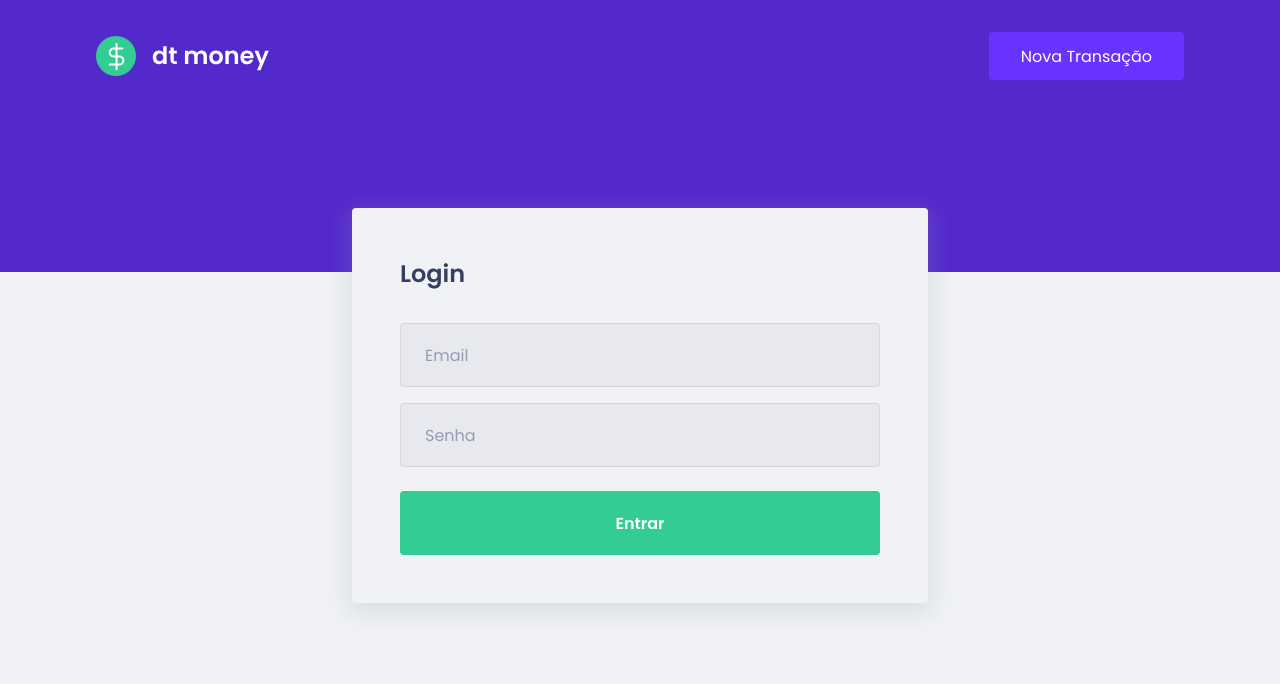
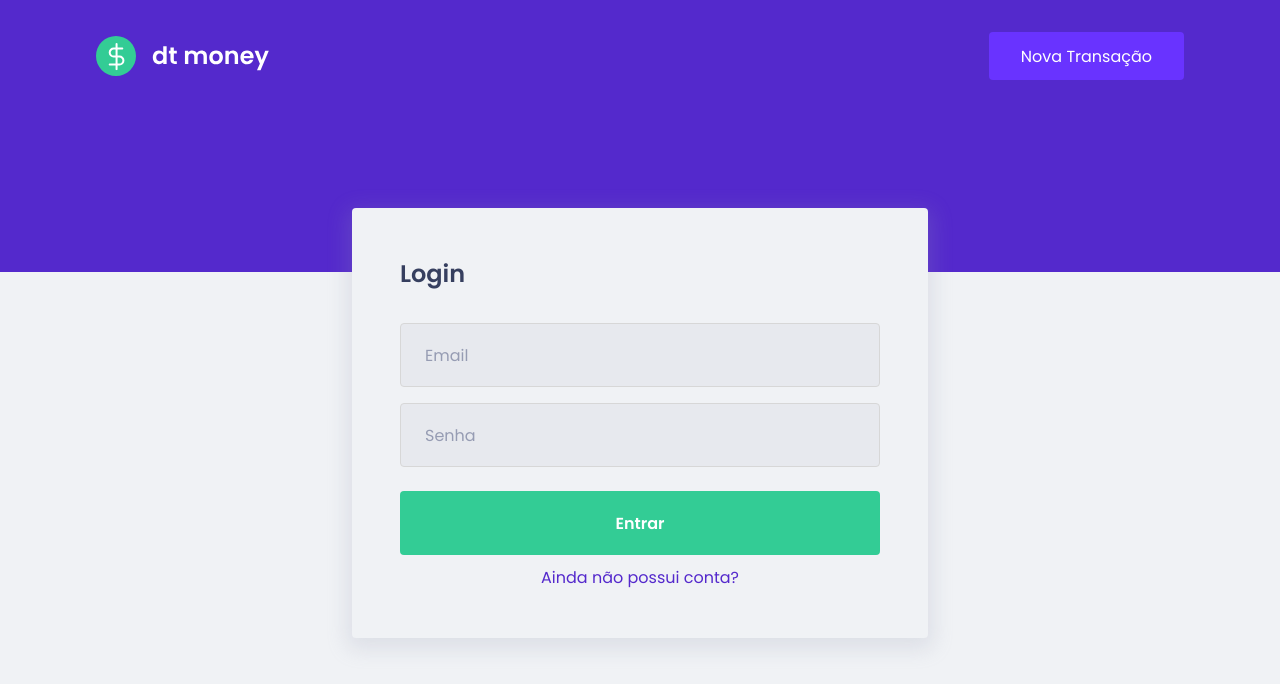
Before and after one commit to MattFerreira18/DT.Money, a React (Create React App) app in the folder frontend/: page /signin in a window 1280 px wide. Shown: the top 684 px of the page. Built offline with nearby package versions, Linux system fonts and the light colour scheme; no server answers.

Commit message:
feat: connected the login and signup pages
added a link button to link this pages

```diff
--- /dev/null
+++ b/frontend/src/ui/components/buttons/LinkButton/index.tsx
@@ -0,0 +1,19 @@
+import React from 'react';
+import { Link } from 'react-router-dom';
+
+import { Container } from './styles';
+
+type LinkButtonProps = {
+  title: string;
+  link: string;
+}
+
+export function LinkButton({ title, link }: LinkButtonProps) {
+  return (
+    <Link to={link}>
+      <Container>
+      <a>{title}</a>
+    </Container>
+    </Link>
+  );
+}
--- /dev/null
+++ b/frontend/src/ui/components/buttons/LinkButton/styles.ts
@@ -0,0 +1,16 @@
+import styled from "styled-components";
+
+export const Container = styled.div`
+  margin-top: 0.6rem;
+
+  display: flex;
+  justify-content: center;
+
+  a {
+    color: ${({ theme }) => theme.colors.blue};
+
+    &:hover {
+      filter: opacity(0.8);
+    }
+  }
+`;
--- a/frontend/src/ui/components/buttons/index.ts
+++ b/frontend/src/ui/components/buttons/index.ts
@@ -1 +1,2 @@
 export { SubmitButton } from './SubmitButton';
+export { LinkButton } from './LinkButton';
--- a/frontend/src/ui/pages/SignIn/index.tsx
+++ b/frontend/src/ui/pages/SignIn/index.tsx
@@ -1,6 +1,6 @@
 import React from 'react';
 
-import { SubmitButton } from '../../components/buttons';
+import { LinkButton, SubmitButton } from '../../components/buttons';
 import { Input } from '../../components/Input';
 
 import { Container } from './styles';
@@ -14,6 +14,8 @@ export function SignIn() {
         <Input onChange={() => console.log('value')} placeholder="Senha" value="" />
 
         <SubmitButton title='Entrar' />
+
+        <LinkButton title="Ainda não possui conta?" link="/signup" />
       </form>
     </Container>
   );
--- a/frontend/src/ui/pages/SignUp/index.tsx
+++ b/frontend/src/ui/pages/SignUp/index.tsx
@@ -1,5 +1,6 @@
 import React from 'react';
-import { SubmitButton } from '../../components/buttons';
+
+import { LinkButton, SubmitButton } from '../../components/buttons';
 import { Input } from '../../components/Input';
 
 import { Container } from './styles';
@@ -15,6 +16,8 @@ export function SignUp() {
         <Input onChange={() => console.log('value')} placeholder="Confirma a senha" value="" />
 
         <SubmitButton title='Criar agora' />
+
+        <LinkButton title="Já possui conta?" link="/signin" />
       </form>
     </Container>
   );
--- a/frontend/src/ui/styles/global.ts
+++ b/frontend/src/ui/styles/global.ts
@@ -45,6 +45,14 @@ export const GlobalStyle = createGlobalStyle`
   button {
     border: 0;
     cursor: pointer;
+  }
+
+  input {
+    transition: 250ms;
+  }
+
+  a {
+    text-decoration: none;
   }
 
   [disabled] {
```
